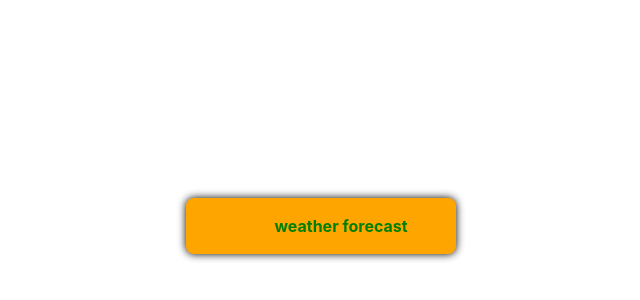
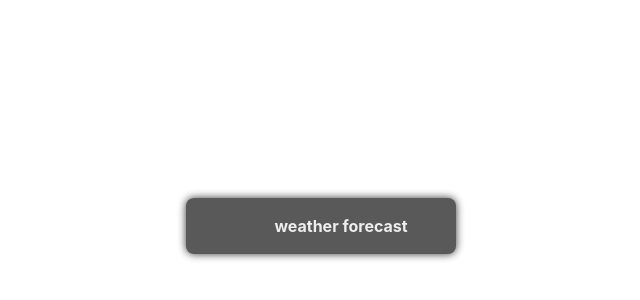
Before and after one commit to Gledros/svelte-course-app, a Svelte app: page / in a window 1280 px wide. Shown: the part 174-474 px from the top of the page, without its empty margins (319-959 px from the left). Built offline with nearby package versions, Linux system fonts and the light colour scheme; some icons are missing.

Commit message:
implement $$restProps forwarding for html attributes

```diff
--- a/src/App.svelte
+++ b/src/App.svelte
@@ -9,14 +9,7 @@
   };
 </script>
 
-<!--
-  Slot props work at the level that are specified, if they are put on a named
-  slot it will work only inside that part of the parent component. If they are
-  specified in the default slot they will work only on the parent component but
-  outside the other named slots (Don't know if it's a bug, but it's not working
-  as expected according to the svelte course).
--->
-<Button {...buttonProps} on:click|once={() => alert(true)}>
+<Button {...buttonProps} on:click|once={() => alert(true)} disabled>
   <div style:width="2rem" slot="leftContent" let:isLeftHovered>
     {#if !isLeftHovered}
       <FaCloudSun />
--- a/src/lib/Button.svelte
+++ b/src/lib/Button.svelte
@@ -9,6 +9,7 @@
 
 <button
   on:click
+  {...$$restProps}
   style:--buttonBgColor={bgColor}
   style:--buttonTextColor={textColor}
   class:size-small={size === 'small'}
@@ -48,6 +49,13 @@
       height: 1.5rem;
     }
 
+    &:disabled {
+      background-color: rgb(48, 48, 48);
+      color: rgb(236, 233, 233);
+      opacity: 0.8;
+      cursor: not-allowed;
+    }
+
     &.size-small {
       padding: 0.25rem 0.75rem;
     }
@@ -60,7 +68,7 @@
       box-shadow: 0 0 0.5rem rgba(1, 1, 1, 1);
     }
 
-    &:hover {
+    &:hover:enabled {
       background-color: variables.$color_secondary;
       color: black;
     }
```
